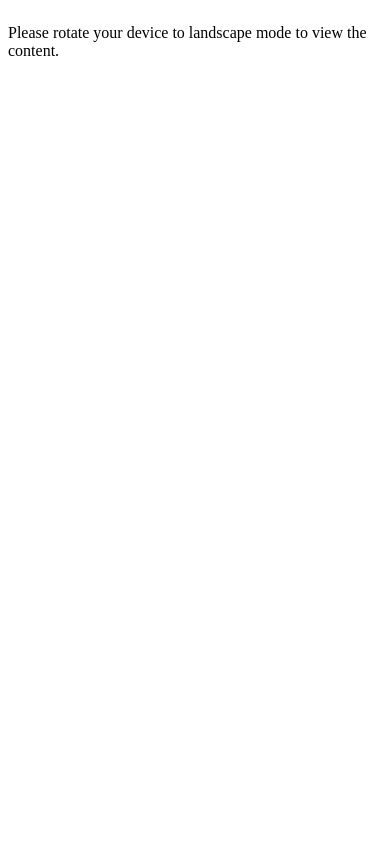
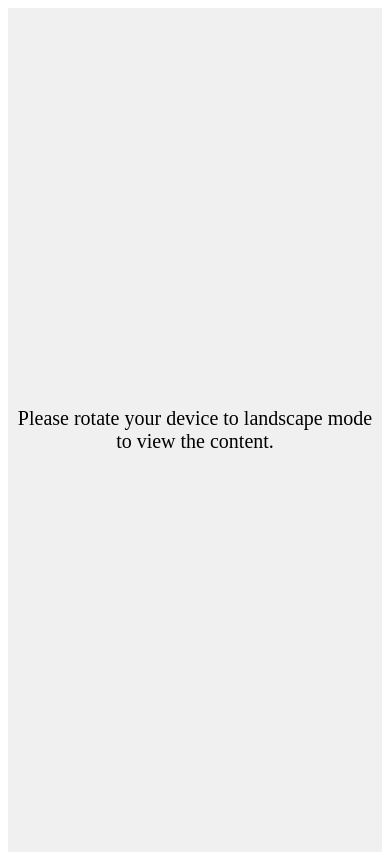
Before and after one commit to Ade-Imran/ADIY-TECH, a plain HTML site: page index.html in a window 390 px wide. Drawn offline with Linux system fonts and the light colour scheme.

Commit message:
Update style1.css

```diff
--- a/style1.css
+++ b/style1.css
@@ -1,3 +1,24 @@
+/* Media query for small screens */
+        @media only screen and (max-width: 768px) {
+            #content {
+                display: none;
+            }
+
+            #rotate-message {
+                display: flex;
+                justify-content: center;
+                align-items: center;
+                height: 100vh;
+                text-align: center;
+                font-size: 20px;
+                background-color: #f0f0f0;
+            }
+        }
+
+        /* Initially hide the rotate message */
+        #rotate-message {
+            display: none;
+        }
 
 
   header, footer {
```
